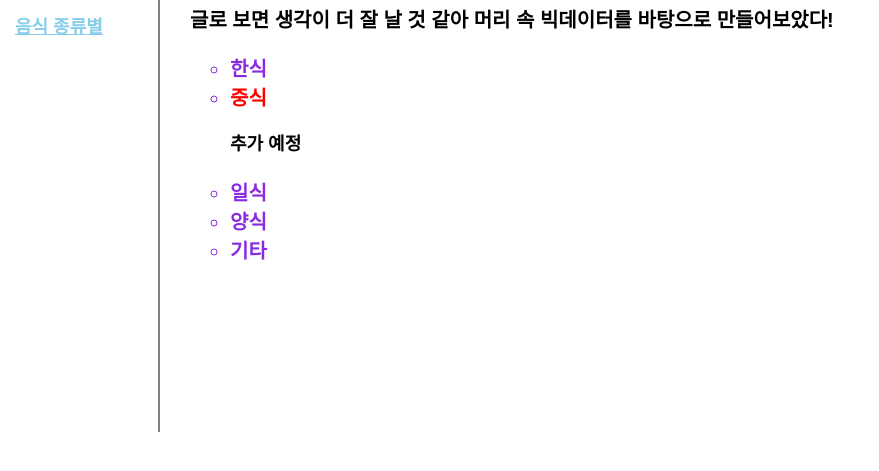
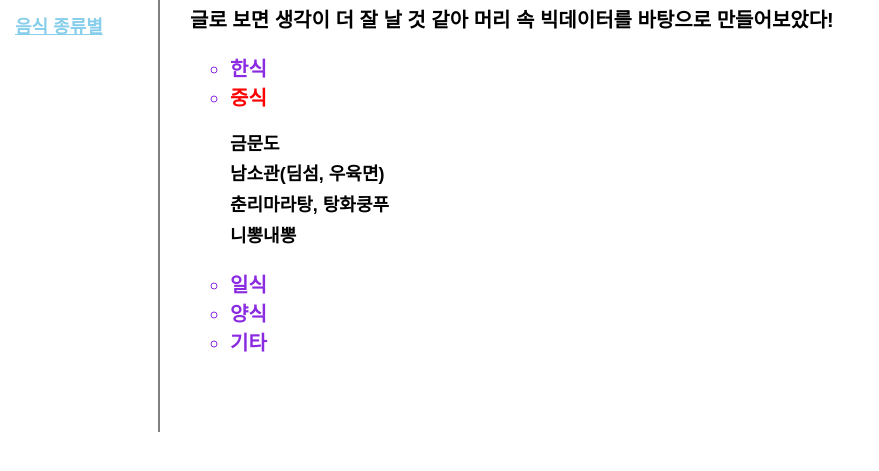
Before and after one commit to medieyes99/annong_hotplace_archive, a plain HTML site: page 강남_중식.html in a window 1280 px wide. Shown: the part 297-768 px from the top of the page, without its empty margins (0-879 px from the left). Drawn offline with Linux system fonts and the light colour scheme.

Commit message:
Update 강남_중식.html

```diff
--- a/강남_중식.html
+++ b/강남_중식.html
@@ -30,7 +30,10 @@
                 <li><a href="강남_한식.html">한식</a></li>
                 <li><a href="강남_중식.html" class="active">중식</a></li>
                 <p class="content">
-                    추가 예정
+                    금문도
+                    <br>남소관(딤섬, 우육면)
+                    <br>춘리마라탕, 탕화쿵푸
+                    <br>니뽕내뽕
                 </p>
                 <li><a href="강남_일식.html">일식</a></li>
                 <li><a href="강남_양식.html">양식</a></li>
```
